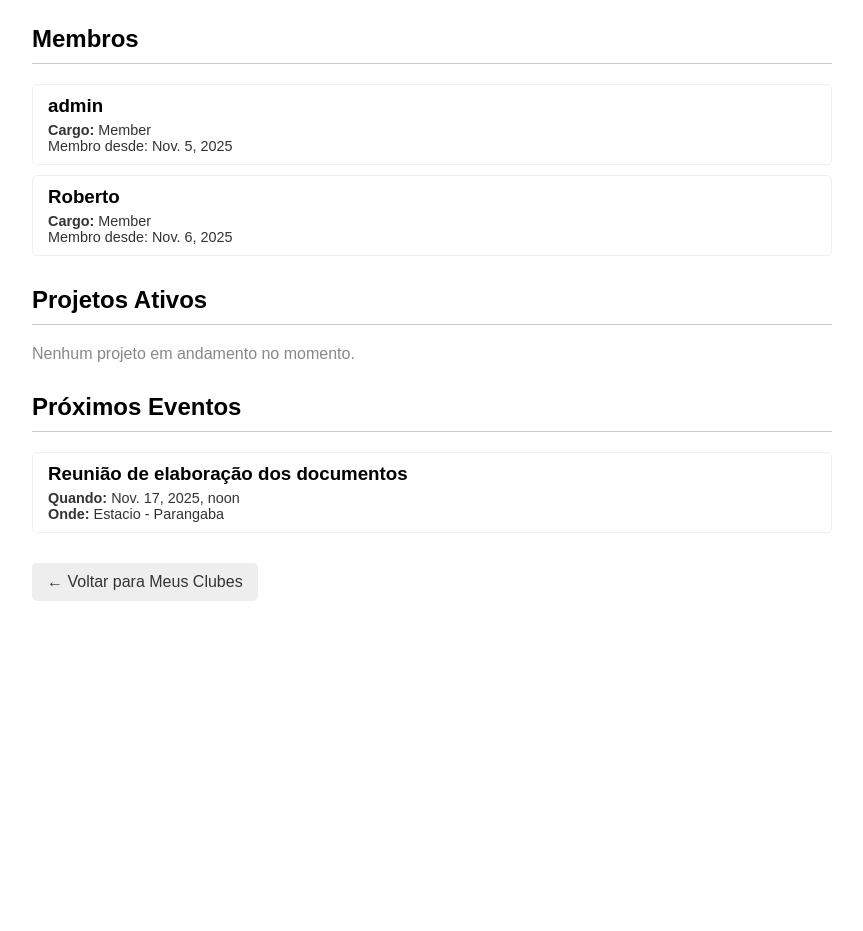
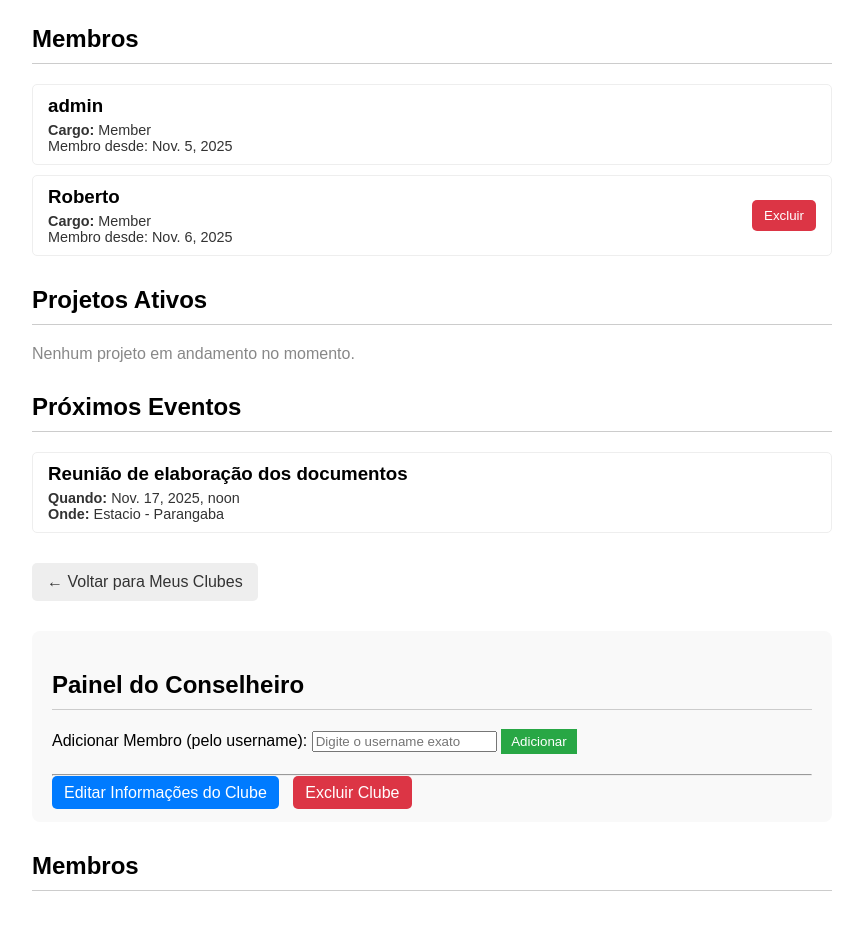
Before and after one commit to Clay1442/-Sistema-de-Grupos-Acad-micos-SGA-, a Django app: page /club/1/ in a window 1280 px wide. Shown: the part 342-1273 px from the top of the page, without its empty margins (208-1071 px from the left). Before the commit the page ends 943 px from the top, so only its background shows below. Run offline with Django 4.2, Linux system fonts and the light colour scheme; a user stored in the database is signed in; data comes from the database, SQL or seed files in the repository; both versions use the stored data as it was after the commit; data that the repository does not hold is empty.

Commit message:
feat(clubs): Add club creation and basic member management (add/delete)

```diff
--- a/clubs/forms.py
+++ b/clubs/forms.py
@@ -4,5 +4,4 @@ from .models import Club
 class ClubForm(forms.ModelForm):
     class Meta:
         model = Club
-
         fields = ['name', 'description', 'logo']
--- a/clubs/urls.py
+++ b/clubs/urls.py
@@ -4,4 +4,6 @@ from . import views
 urlpatterns = [
     path('', views.club_list, name='club-list'),
     path('club/<int:pk>/', views.club_detail, name='club-detail'),
+    path('club/new/', views.club_create, name='club-create'),
+    path('club/<int:pk>/delete-member/<int:membership_id>/', views.delete_member, name='delete-member'),
 ]
--- a/clubs/views.py
+++ b/clubs/views.py
@@ -1,7 +1,11 @@
-from django.shortcuts import render
-from django.shortcuts import render, get_object_or_404
+from django.shortcuts import render, get_object_or_404, redirect
 from django.contrib.auth.decorators import login_required
+from django.contrib import messages
+from users.models import User
 from .models import Club, Membership, Project, Event
+from .forms import ClubForm
+
+
 # Create your views here.
 @login_required
 def club_list(request):
@@ -23,16 +27,76 @@ def club_detail(request, pk):
 
     club = get_object_or_404(Club, pk=pk)
 
+    is_owner = (request.user == club.advisor)
+
+    if request.method == 'POST' and is_owner:
+        username_to_add = request.POST.get('username')
+        try:
+            user_to_add = User.objects.get(username=username_to_add)
+
+            # Verifica se ele JÁ é membro
+            is_already_member = Membership.objects.filter(club=club, user=user_to_add).exists()
+
+            if is_already_member:
+                messages.error(request, f'O usuário "{username_to_add}" já é membro deste clube.')
+            else:
+                Membership.objects.create(club=club, user=user_to_add, position='Member')
+                messages.success(request, f'"{username_to_add}" foi adicionado ao clube com sucesso!')
+
+            #Redireciona para a mesma página (para limpar o formulário)
+            return redirect('club-detail', pk=club.pk)
+
+        except User.DoesNotExist:
+            messages.error(request, f'Usuário "{username_to_add}" não encontrado.')
+
     projects = club.projects.all().order_by('-start_date')
-
     events = club.events.all().order_by('-event_date')
-
-    members =   Membership.objects.filter(club=club).order_by('user__first_name')
+    members = Membership.objects.filter(club=club).order_by('user__first_name')
 
     context = {
         'club': club,
         'projects': projects,
         'events': events,
         'members': members,
+        'is_owner': is_owner,
     }
+
     return render(request, 'clubs/club_detail.html', context)
+
+@login_required
+def club_create(request):
+
+    if request.method == 'POST':
+        form = ClubForm(request.POST, request.FILES)
+
+        if form.is_valid():
+            new_club = form.save(commit=False)
+            new_club.advisor = request.user
+            new_club.save()
+            return redirect('club_detail', pk=new_club.pk)
+
+    else:
+        form = ClubForm()
+
+    context = {
+        'form': form,
+        }
+    return render(request, 'clubs/club_create.html', context)
+
+@login_required
+def delete_member(request, pk, membership_id):
+    club = get_object_or_404(Club, pk=pk)
+    membership = get_object_or_404(Membership, pk=membership_id)
+
+    if request.user != club.advisor or membership.club != club:
+        messages.error(request, 'Você não tem permissão para realizar esta ação.')
+        return redirect('club-detail', pk=club.pk)
+
+
+    if request.method == 'POST':
+        member_name = membership.user.username
+        membership.delete()
+        messages.success(request, f'Membro "{member_name}" removido com sucesso do clube.')
+        return redirect('club-detail', pk=club.pk)
+
+    return redirect('club-detail', pk=club.pk)
--- a/templates/clubs/club_detail.html
+++ b/templates/clubs/club_detail.html
@@ -19,6 +19,8 @@
         .list-item p { margin: 0; font-size: 0.9em; color: #333; }
         .empty { color: #888; }
         .back-link { display: inline-block; margin-top: 20px; text-decoration: none; background: #eee; padding: 10px 15px; border-radius: 5px; color: #333; }
+        .message.error { color: red; }
+        .message.success { color: green; }
     </style>
 </head>
 <body>
@@ -41,14 +43,30 @@
 
     <div class="section">
     <h2>Membros</h2>
+
     {% for membro in members %}
         <div class="list-item">
+            <div style="display: flex; justify-content: space-between; align-items: center;">
+                <div>
                     <h3>{{ membro.user.get_full_name|default:membro.user.username }}</h3>
                     <p><strong>Cargo:</strong> {{ membro.position }}</p>
                     <p>Membro desde: {{ membro.input_date }}</p>
                 </div>
+
+                {% if is_owner and membro.user != club.advisor %}
+                    <form action="{% url 'delete-member' pk=club.pk membership_id=membro.pk %}" method="post">
+                        {% csrf_token %}
+                        <button type="submit"
+                                onclick="return confirm('Tem certeza que deseja remover este membro?');"
+                                style="background: #dc3545; color: white; border: none; padding: 8px 12px; cursor: pointer; border-radius: 5px;">
+                            Excluir
+                        </button>
+                    </form>
+                {% endif %}
+            </div>
+        </div>
     {% empty %}
-            <p class="empty">Este clube ainda não possui membros cadastrados (além do Conselheiro).</p>
+        <p class="empty">Este clube ainda não possui membros cadastrados.</p>
     {% endfor %}
 </div>
 
@@ -80,5 +98,40 @@
 
     <a href="{% url 'club-list' %}" class="back-link">← Voltar para Meus Clubes</a>
 
+
+    {% if messages %}
+    <ul class="messages" style="list-style: none; padding: 10px; background: #f0f0f0; border: 1px solid #ccc;">
+        {% for message in messages %}
+            <li class="message {{ message.tags }}" >
+                {{ message }}
+            </li>
+        {% endfor %}
+    </ul>
+{% endif %}
+
+{% if is_owner %}
+    <div class="section" style="background-color: #f9f9f9; padding: 20px; border-radius: 8px;">
+        <h2>Painel do Conselheiro</h2>
+
+        <form method="post" style="margin-bottom: 20px;">
+            {% csrf_token %}
+            <label for="username">Adicionar Membro (pelo username):</label>
+            <input type="text" name="username" id="username" placeholder="Digite o username exato" required>
+            <button type="submit" style="background: #28a745; color: white; border: none; padding: 5px 10px; cursor: pointer;">Adicionar</button>
+        </form>
+
+        <hr>
+
+        <a href="#" style="background: #007bff; color: white; padding: 8px 12px; text-decoration: none; border-radius: 5px;">Editar Informações do Clube</a>
+        <a href="#" style="background: #dc3545; color: white; padding: 8px 12px; text-decoration: none; border-radius: 5px; margin-left: 10px;">Excluir Clube</a>
+    </div>
+{% endif %}
+<div class="section">
+    <h2>Membros</h2>
+    {% for membro in members %}
+        {% empty %}
+        {% endfor %}
+</div>
+
 </body>
 </html>
--- a/templates/clubs/club_list.html
+++ b/templates/clubs/club_list.html
@@ -18,6 +18,7 @@
 <body>
 
     <h1>Olá, {{ request.user.first_name|default:request.user.username }}!</h1>
+    <h3><a href="/club/new/" style="text-decoration: none; background-color: #669e31; padding: 5px; border-radius: 5px; color: #ffffff;"> Criar um Novo Grupo </a></h3>
     <p>Aqui estão os clubes e grupos que você gerencia ou participa.</p>
 
     <h2>Clubes que você lidera (Conselheiro)</h2>
```
Also changed, not shown: templates/clubs/club_create.html (added, +36 -0 lines), db.sqlite3, media/club_logos/grupo_de_estudos.jfif (added). Lines whose indentation alone changed are shown as unchanged.
